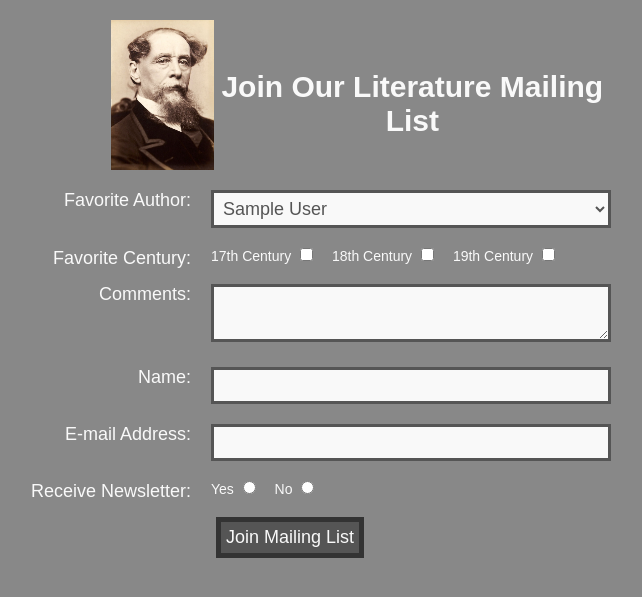
After one commit to RobSannen182/PHP-Eerste-Keer, a PHP site: page /index_POST.php in a window 1280 px wide. The commit adds this page. Shown: the top 597 px of the page, without its empty margins (279-921 px from the left). Run offline with PHP 8.4, Linux system fonts and the light colour scheme; tables that the repository leaves empty or names only in its code hold one stand-in row (values such as "Sample post").

Commit message:
added index_POST, final_POST

```diff
--- a/eersteKeerPHP/web/final_GET.php
+++ b/eersteKeerPHP/web/final_GET.php
@@ -8,8 +8,6 @@
 echo "<pre>";
 print_r($_GET);
 echo "</pre>";
-
-
 
 ?>
 
--- /dev/null
+++ b/eersteKeerPHP/web/index_POST.php
@@ -0,0 +1,63 @@
+<?php
+
+include "../database/connect.php";
+
+$query = "SELECT * FROM authors ORDER BY first_name";
+$result = $connection->query($query);
+
+?>
+
+<!DOCTYPE html>
+<html>
+    <head>
+        <title>PHP Fundamentals</title>
+		<link href="assets/styles.css" rel="stylesheet" type="text/css" />
+    </head>
+    <body>
+		<div id="Header">
+			<img src="assets/Dickens_Gurney_head.jpg" border="0" alt="">
+			<h2>
+				Join Our Literature Mailing List
+			</h2>
+		</div>
+        <div id="Body">
+            <form method="post" action="final_POST.php" >
+                <div>
+                    <label>Favorite Author:</label>
+                    <select name="author">
+                        <?php while($row = $result->fetch_assoc()){ ?>
+                            <option><?= $row["first_name"] ?> <?= $row["last_name"] ?></option>
+                        <?php } ?>
+                    </select>
+                </div>
+                <div class="multiple">
+                    <label>Favorite Century:</label>
+                    17th Century <input type="checkbox" name="century[]" value="17th">
+                    18th Century <input type="checkbox" name="century[]" value="18th">
+                    19th Century <input type="checkbox" name="century[]" value="19th">
+                </div>
+                <div>
+                    <label>Comments:</label>
+                    <textarea name="comments"></textarea>
+                </div>
+                <div>
+                    <label>Name:</label>
+                    <input type="text" name="name" />
+                </div>
+                <div>
+                    <label>E-mail Address:</label>
+                    <input type="text" name="email" />
+                </div>
+                <div  class="multiple">
+                    <label>Receive Newsletter:</label>
+                    Yes <input type="radio" name="newsletter" value="yes">
+                    No <input type="radio" name="newsletter" value="no">
+                </div>
+                <div class="multiple">
+                    <label>&nbsp;</label>
+                    <input type="submit" name="submit" value="Join Mailing List">
+                </div>
+            </form>
+        </div>
+	</body>
+</html>
```
Also changed, not shown: eersteKeerPHP/web/final_POST.php (added, +65 -0 lines).
